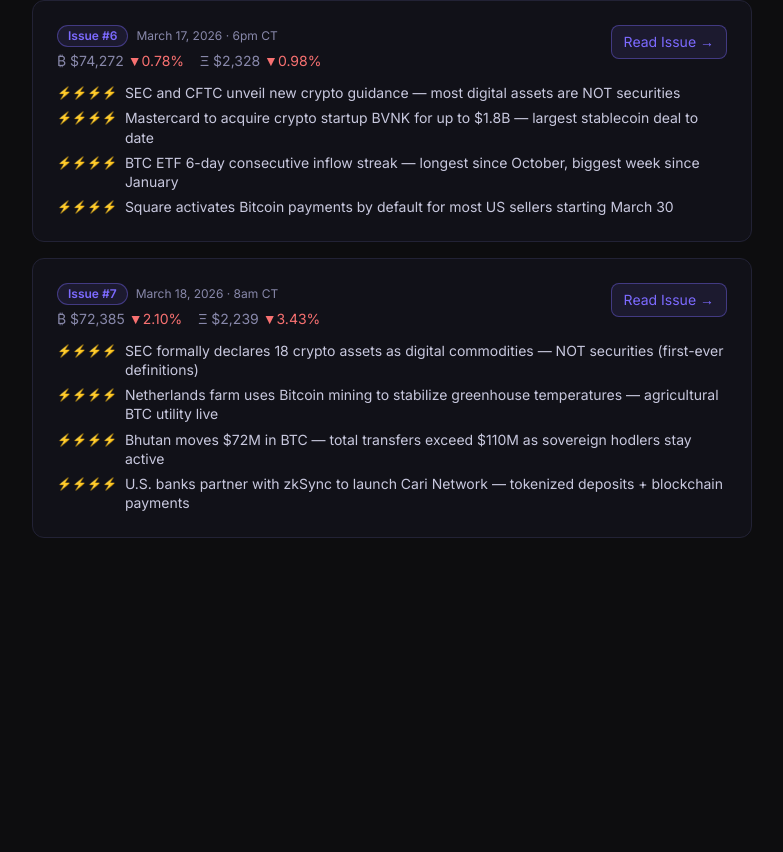
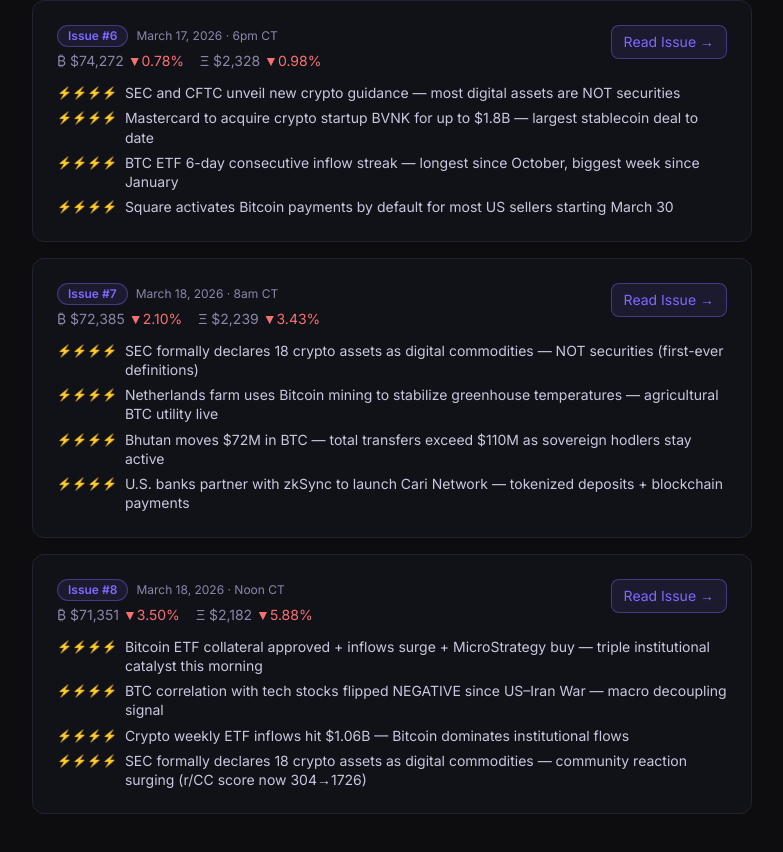
Before and after one commit to Mind-Dragon/zackor-signals, a Next.js app: page /issues in a window 1280 px wide. Shown: the part 1312-2164 px from the top of the page, without its empty margins (248-1031 px from the left). Before the commit the page ends 1898 px from the top, so only its background shows below. Built offline with nearby package versions, Linux system fonts and the light colour scheme.

Commit message:
feat: add noon issue 2026-03-18-noon — BTC $71,351 ETH $2,182 ETF collateral approved MicroStrategy BTC-tech decoupling BlackRock ETHB 30% staking supply

```diff
--- a/app/data/issues.ts
+++ b/app/data/issues.ts
@@ -28,6 +28,45 @@
 }
 
 export const ISSUES: Issue[] = [
+  {
+    id: "2026-03-18-noon",
+    issueNumber: 8,
+    date: "March 18, 2026",
+    time: "Noon CT",
+    btcPrice: "$71,351",
+    btcChange: "3.50%",
+    btcUp: false,
+    ethPrice: "$2,182",
+    ethChange: "5.88%",
+    ethUp: false,
+    sections: [
+      {
+        icon: "₿",
+        title: "Bitcoin",
+        signals: [
+          { rating: 4, headline: "Bitcoin ETF collateral approved + inflows surge + MicroStrategy buy — triple institutional catalyst this morning", detail: "Exa Mar 18: Bitcoin ETF collateral approved for use (new) alongside continued inflow surge. MicroStrategy made another large BTC purchase. Combined institutional signal: ETF inflows have now been positive for 7+ consecutive days, ETF collateral approval unlocks new institutional use cases (pledging BTC ETF shares as collateral at custodians). Fortune confirms current BTC price at $71,351 down from morning's $72,385.", source: "Exa: Bitcoin ETF News Collateral Approved + Inflows Surge + MicroStrategy Mar 18" },
+          { rating: 4, headline: "BTC correlation with tech stocks flipped NEGATIVE since US–Iran War — macro decoupling signal", detail: "You.com: Bitcoin correlation with tech stocks turned negative since the outbreak of the US–Iran war. This is the clearest on-record demonstration of BTC behaving as an uncorrelated macro hedge distinct from equities. Bloomberg 'Bitcoin Outperforms During War' (r/Bitcoin score=41) pairs with this — BTC now diverging from Nasdaq during geopolitical stress events.", source: "You.com BTC scan + r/Bitcoin score=41 · Bloomberg Crypto" },
+          { rating: 4, headline: "Crypto weekly ETF inflows hit $1.06B — Bitcoin dominates institutional flows", detail: "You.com + Exa: Crypto ETF weekly inflows reached $1.06B with Bitcoin dominating. Self-directed investors still driving demand (Morgan Stanley data via FinanceFeeds). $79K BTC price would make all spot ETF holders whole again (Times News Network, Exa). 6-day inflow streak confirmed from 8am data, now extended.", source: "You.com / Exa Mar 18 · FinanceFeeds Morgan Stanley" },
+          { rating: 4, headline: "SEC formally declares 18 crypto assets as digital commodities — community reaction surging (r/CC score now 304→1726)", detail: "The SEC's 18-asset commodity declaration continues to drive top engagement on r/CryptoCurrency. Score climbed from 241 (8am) to 304+ with separate SBF thread dominating at score=1726. Long-term: institutional custodians can now offer BTC as collateral (ETF collateral approval above), regulated spot ETF expansion now clearer. UK also moved to ban crypto donations in politics (score=62, 7.9h) — regulatory noise globally.", source: "r/CryptoCurrency score=304/1726 + Reuters + r/ethereum score=25" },
+          { rating: 3, headline: "Nigel Farage increases stake in Stack BTC — UK political figure adds to BTC treasury position", detail: "r/Bitcoin score=21, 6.2h: Nigel Farage (UK political leader) increased his stake in Stack BTC, the Bitcoin treasury company. Political-class adoption signal in the UK even as UK proposes crypto donation bans. BTC power law reaffirmed in morning analysis thread (r/Bitcoin score=74).", source: "r/Bitcoin score=21 · 6.2h" },
+          { rating: 3, headline: "Bitrefill hacked — Lazarus Group (North Korea) suspected", detail: "r/CryptoCurrency score=11, 5.5h: Bitrefill (crypto gift card/bill pay service) suffered a hack, suspected to be Lazarus Group (North Korean state-sponsored). On-chain security signal — Lazarus continues to target crypto infrastructure. Routine OPSEC alert for anyone using centralized crypto payment services.", source: "r/CryptoCurrency score=11 · 5.5h" },
+          { rating: 2, headline: "BTC noon update: $71,351 (-3.5%) — accelerating pullback from $72,385 morning open", detail: "BTC continued sliding through the morning session, now at $71,351 (-3.5% daily). Exchange inflows spiked as BTC rally halted at $75K (Exa). $71,500 support (identified at 8am) briefly broken — next support: $70,000 psychological. Bitcoin Optech Newsletter #396 podcast recap circulating (r/Bitcoin score=12) — healthy ecosystem maintenance signal.", source: "COMPOSIO_SEARCH_FINANCE live · noon CT" },
+        ],
+      },
+      {
+        icon: "Ξ",
+        title: "Ethereum",
+        signals: [
+          { rating: 4, headline: "Ethereum staking at 30% of total supply — float tightening structurally, Vitalik pushes '1-click staking' after Foundation stakes 72K ETH", detail: "Exa Mar 17-18: ETH staking has reached 30% of total supply (Investing.com). EF staked 72,000 ETH total (bigger than yesterday's 5K OTC sale reveal — the full staking context). Vitalik now pushing for '1-click' Ethereum staking UX improvement post-Foundation move. 30% staking = 30% of circulating ETH locked, tightening available float dramatically. Structurally bullish for price recovery.", source: "Exa: Ethereum Staking 30% Supply Investing.com Mar 17 + Vitalik 1-click Mar 17" },
+          { rating: 4, headline: "BlackRock ETHB live — earns monthly rewards via staked Ethereum ETF (confirmed launch details)", detail: "Exa Mar 17: BlackRock ETHB officially described as 'earn monthly rewards with staked Ethereum ETF.' First US institutional product paying staking yield to ETF holders. This changes the ETH investment thesis for traditional finance: ETH is now a yielding asset within regulated ETF wrappers, not just price exposure.", source: "Exa: BlackRock Launches ETHB Earn Monthly Rewards Mar 17" },
+          { rating: 4, headline: "Ethereum ETF now live + FOMC outlook key catalyst — price at $2,182, ETH sitting on structural support", detail: "Exa Mar 18: 'Ethereum Price March 2026: ETH at $2,327 [now $2,182], ETF Live, FOMC Outlook.' FOMC meeting in view — rate decision could be a major catalyst. ETH deepened to -5.9% today vs BTC's -3.5%. $2,000 psychological support is the next major floor if $2,150 breaks.", source: "Exa: Ethereum Price March 2026 ETF Live FOMC Mar 18" },
+          { rating: 3, headline: "$800M ETH sell-off vs $2,300 rally — liquidity battle ongoing", detail: "Exa Mar 17: 'ETH's $800M Sell-Off vs. $2,300 Rally: The Liquidity Battle' — analysis of the tug-of-war between large sellers and institutional buyers. Today's -5.9% decline suggests sellers won the morning session. But 30% staking supply lock + BlackRock ETHB launch + Grayscale 57K ETH staked = structural buyers building at scale.", source: "Exa: ETH $800M Sell-Off vs $2,300 Rally Mar 17" },
+          { rating: 3, headline: "SEC crypto securities clarity = Ethereum gets commodity momentum — regulatory path clearing for DeFi", detail: "SEC's 18-asset commodity declaration (r/CC score=304, r/ethereum score=25) and the joint SEC/CFTC guidance issued yesterday both move ETH toward commodity classification (post-Merge PoS). DeFi legal uncertainty reduced. ETH-based utility token ecosystem gets regulatory green light alongside BTC. Long-term institutional DeFi deployment now has clearer legal basis.", source: "r/CryptoCurrency score=304 + r/ethereum score=25 + Reuters" },
+          { rating: 2, headline: "ETH noon update: $2,182 (-5.9%) — deeper pullback than BTC; $2,150 support critical", detail: "ETH dropped to $2,182, underperforming BTC (-3.5% vs -5.9%). $2,250 support identified at 8am failed by noon. Next critical level: $2,150 (previous consolidation zone) then $2,000 psychological. FOMC outlook is the macro catalyst to watch for recovery trigger. Citi lowered 12-month ETH forecast on crypto bill impasse — short-term headwind.", source: "COMPOSIO_SEARCH_FINANCE live · noon CT" },
+        ],
+      },
+    ],
+  },
   {
     id: "2026-03-18-8am",
     issueNumber: 7,
```
